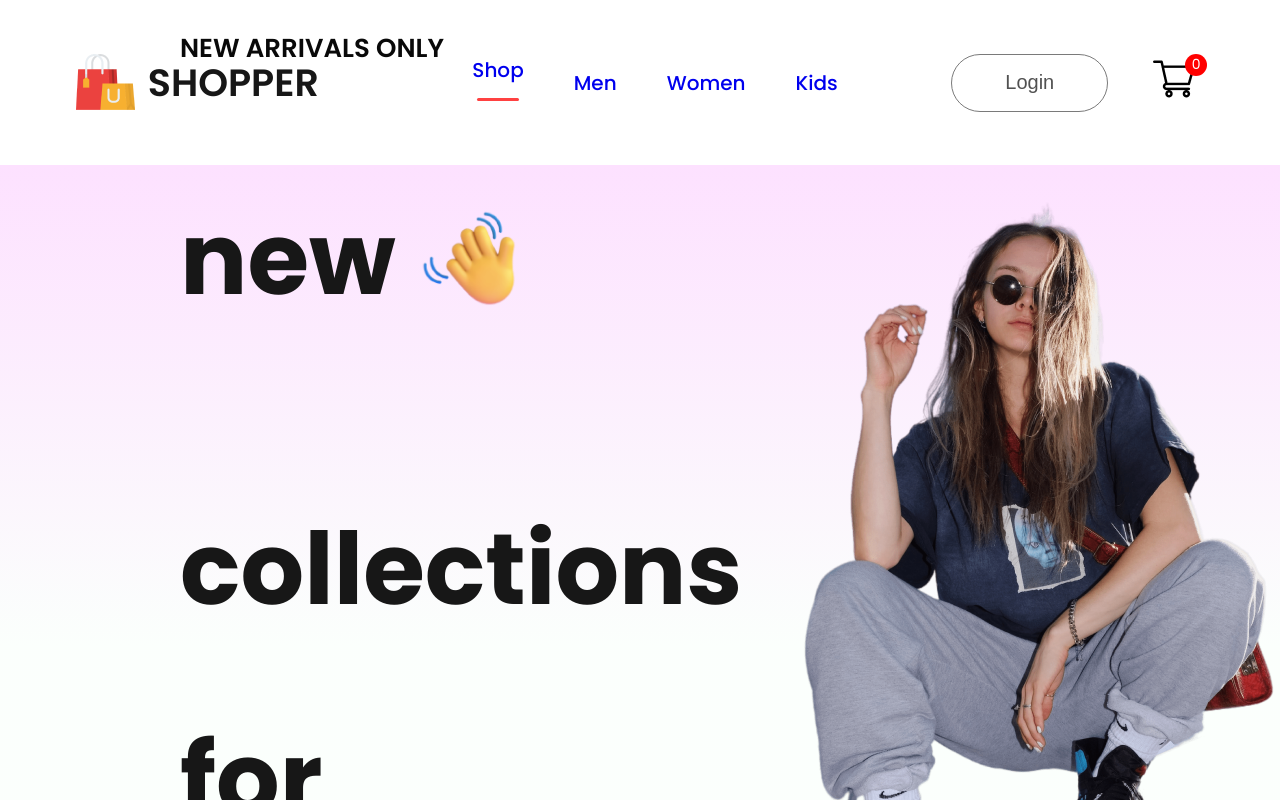
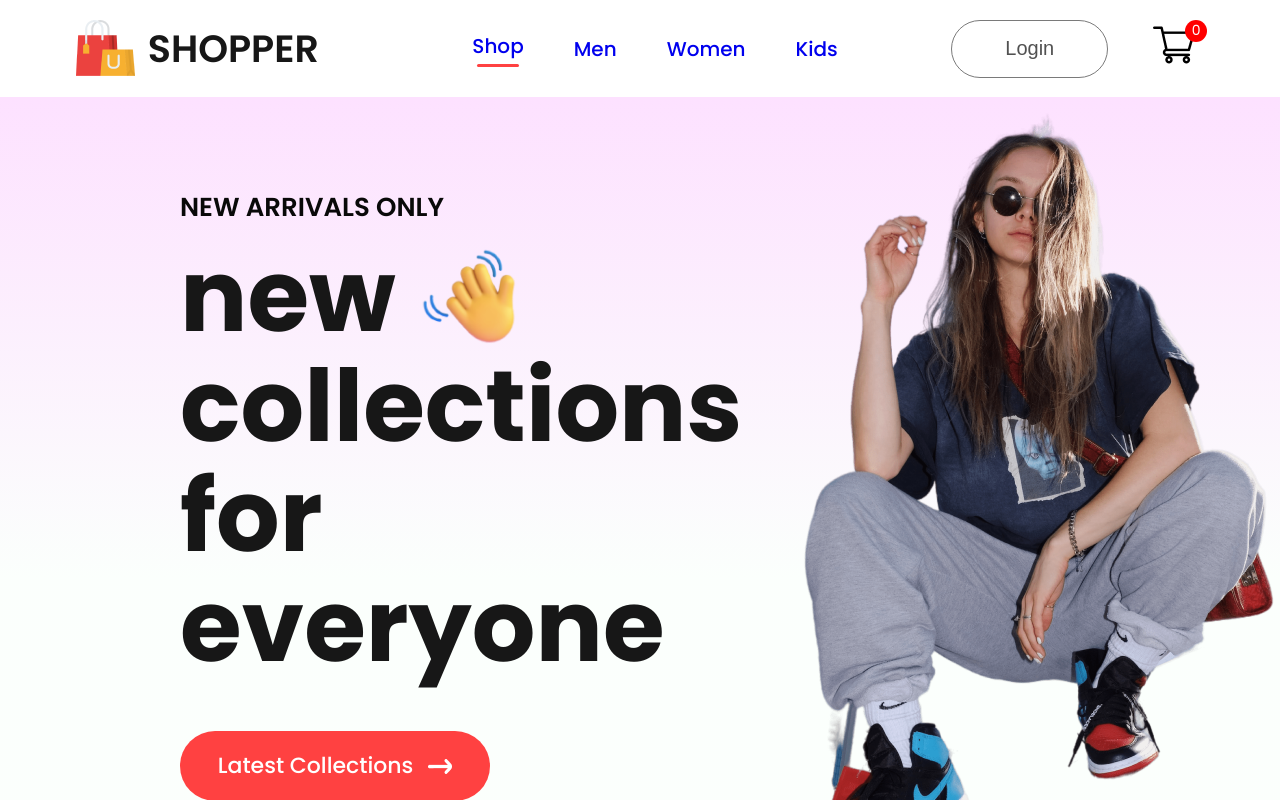
Before and after one commit to Norluciot/E-commerce, a React (Create React App) app: page / in a window 1280 px wide. Shown: the top 800 px of the page. Built offline with nearby package versions, Linux system fonts and the light colour scheme.

Commit message:
hero css page

```diff
--- a/src/Components/Hero/Hero.css
+++ b/src/Components/Hero/Hero.css
@@ -50,3 +50,11 @@
     font-size: 22px;
     font-weight: 500;
 }
+
+.hero-right{
+    flex: 1;
+    display: flex;
+    align-items: center;
+    justify-content: center;
+
+}
--- a/src/index.css
+++ b/src/index.css
@@ -1,3 +1,7 @@
+*{
+  margin: 0;
+}
+
 body {
   margin: 0;
   font-family: -apple-system, BlinkMacSystemFont, 'Segoe UI', 'Roboto', 'Oxygen',
```
